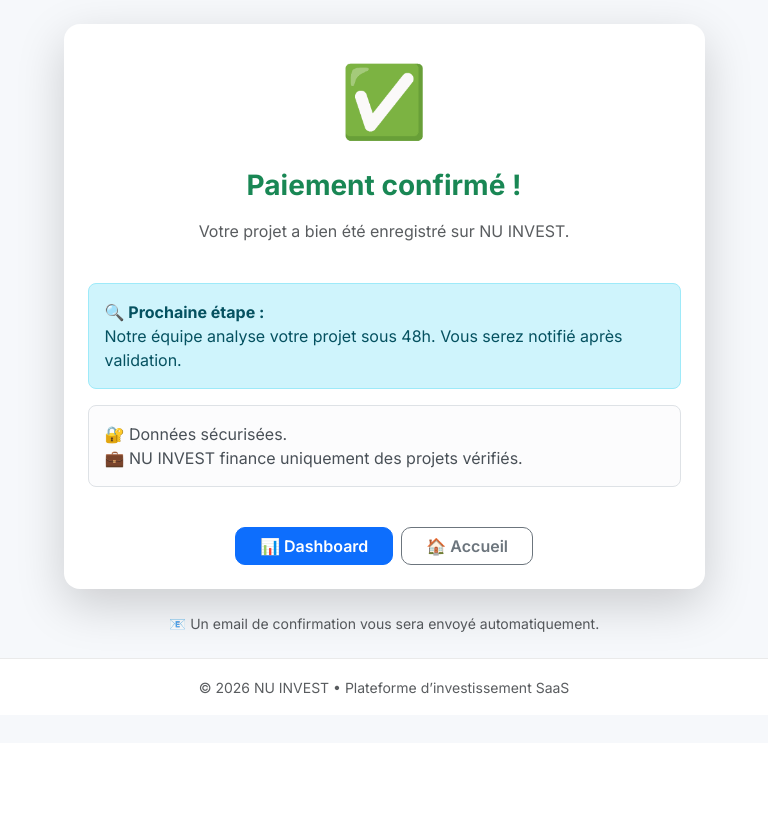
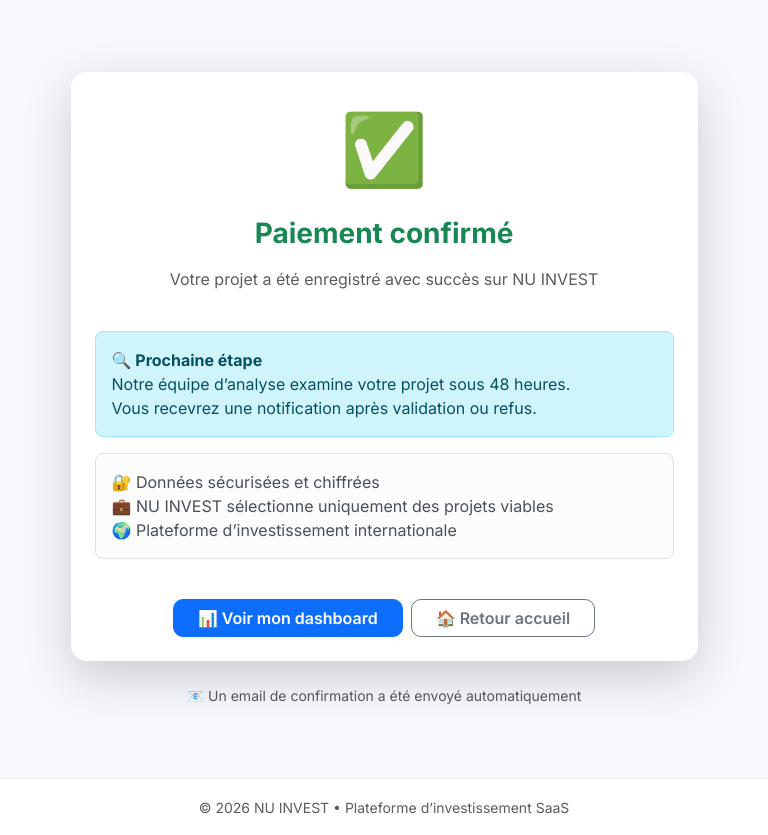
Before and after one commit to narkakaba-lgtm/nu-invest, a Django app: template platform_invest/templates/platform_invest/confirmation.html in a window 1280 px wide. Shown: the part 57-892 px from the top of the page, without its empty margins (256-1024 px from the left). Before the commit the page ends 751 px from the top, so only its background shows below. Run offline with Django 5.2, Linux system fonts and the light colour scheme; the template is opened without the code that fills it, so the values that code supplies are empty.

Commit message:
Update confirmation.html

```diff
--- a/platform_invest/templates/platform_invest/confirmation.html
+++ b/platform_invest/templates/platform_invest/confirmation.html
@@ -5,68 +5,78 @@
 
 {% block content %}
 
+<div class="container py-5">
+
     <div class="row justify-content-center">
 
-    <div class="col-lg-7">
+        <div class="col-12 col-md-7">
 
             <div class="card border-0 shadow-lg rounded-4 p-4 text-center">
 
-            <!-- ICON -->
+                <!-- ================= ICON ================= -->
                 <div class="mb-3">
                     <div style="font-size:70px;">✅</div>
                 </div>
 
-            <!-- TITLE -->
+                <!-- ================= TITLE ================= -->
                 <h3 class="fw-bold text-success">
-                Paiement confirmé !
+                    Paiement confirmé
                 </h3>
 
                 <p class="text-muted mt-2">
-                Votre projet a bien été enregistré sur NU INVEST.
+                    Votre projet a été enregistré avec succès sur NU INVEST
                 </p>
 
-            <!-- PROJECT DETAILS -->
+                <!-- ================= PROJECT DETAILS ================= -->
                 {% if project %}
                 <div class="card mt-4 border-0 bg-light rounded-4 p-3 text-start">
 
-                <h5 class="fw-bold mb-3">📌 Détails du projet</h5>
+                    <h5 class="fw-bold mb-3">📌 Résumé du projet</h5>
 
                     <p><strong>Nom :</strong> {{ project.project_name }}</p>
+
                     <p><strong>Montant demandé :</strong> {{ project.amount_needed }} $</p>
+
                     <p><strong>Emplois prévus :</strong> {{ project.jobs_to_create }}</p>
 
                     <p class="mt-2">
                         <strong>Statut :</strong>
                         <span class="badge bg-warning text-dark px-3 py-2">
-                        En cours d’audit
+                            En cours d’analyse
                         </span>
                     </p>
 
                 </div>
                 {% endif %}
 
-            <!-- INFO 1 -->
+                <!-- ================= PROCESS INFO ================= -->
                 <div class="alert alert-info mt-4 text-start rounded-3">
-                <strong>🔍 Prochaine étape :</strong><br>
-                Notre équipe analyse votre projet sous 48h.
-                Vous serez notifié après validation.
+
+                    <strong>🔍 Prochaine étape</strong><br>
+
+                    Notre équipe d’analyse examine votre projet sous 48 heures.<br>
+                    Vous recevrez une notification après validation ou refus.
+
                 </div>
 
-            <!-- INFO 2 -->
+                <!-- ================= SECURITY INFO ================= -->
                 <div class="alert alert-light border text-start rounded-3">
-                🔐 Données sécurisées.<br>
-                💼 NU INVEST finance uniquement des projets vérifiés.
+
+                    🔐 Données sécurisées et chiffrées<br>
+                    💼 NU INVEST sélectionne uniquement des projets viables<br>
+                    🌍 Plateforme d’investissement internationale
+
                 </div>
 
-            <!-- BUTTONS -->
+                <!-- ================= ACTIONS ================= -->
                 <div class="mt-4 d-flex justify-content-center gap-2 flex-wrap">
 
                     <a href="{% url 'dashboard' %}" class="btn btn-primary px-4">
-                    📊 Dashboard
+                        📊 Voir mon dashboard
                     </a>
 
                     <a href="{% url 'home' %}" class="btn btn-outline-secondary px-4">
-                    🏠 Accueil
+                        🏠 Retour accueil
                     </a>
 
                 </div>
@@ -75,7 +85,9 @@
 
             <!-- FOOT NOTE -->
             <div class="text-center mt-4 text-muted small">
-            📧 Un email de confirmation vous sera envoyé automatiquement.
+                📧 Un email de confirmation a été envoyé automatiquement
+            </div>
+
         </div>
 
     </div>
```
Lines whose indentation alone changed are shown as unchanged.
